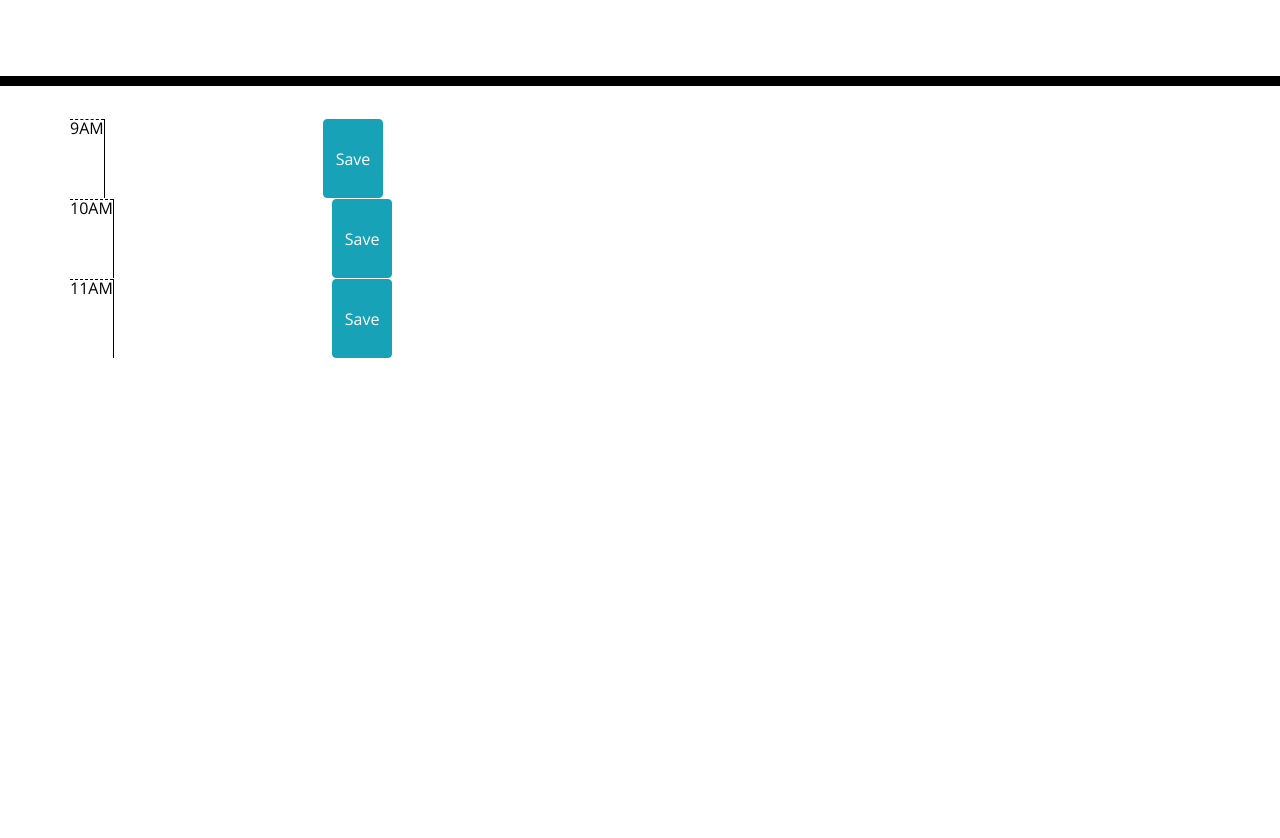
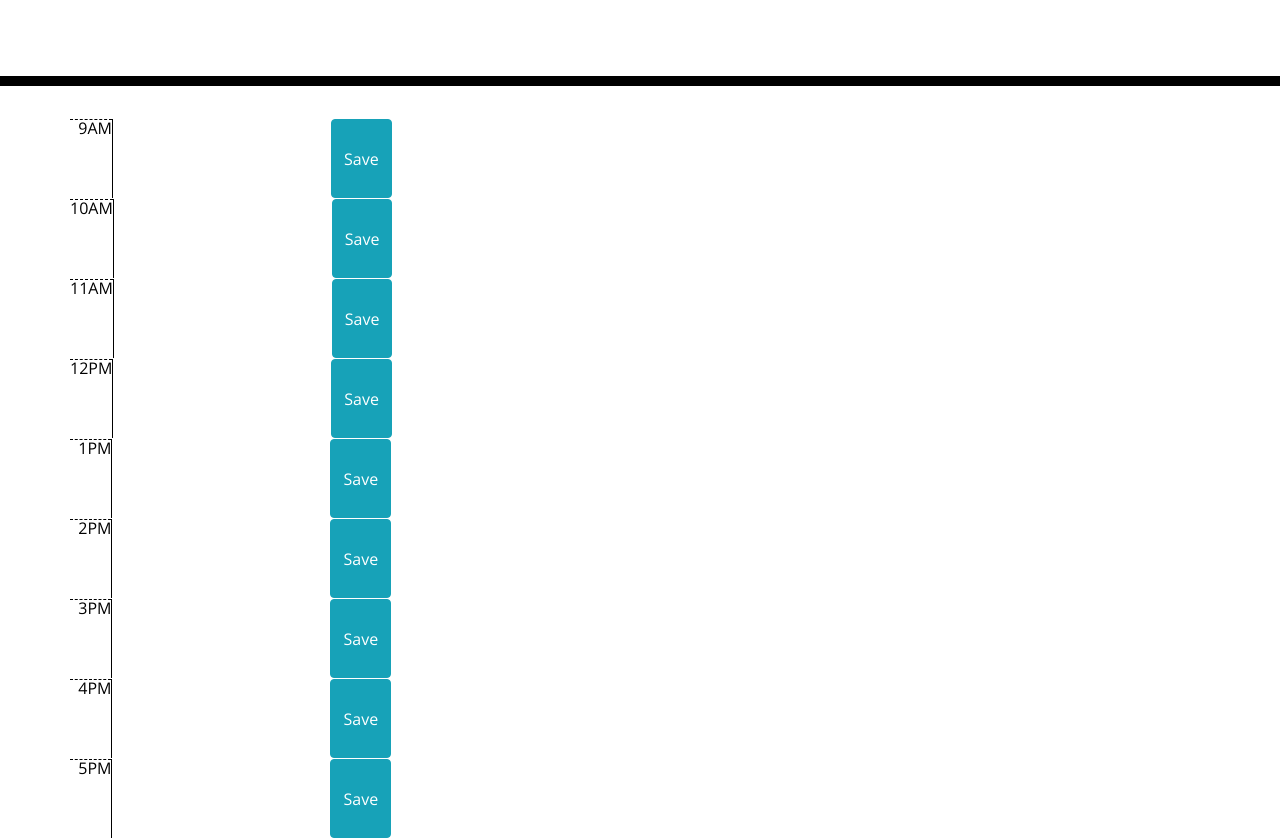
Before and after one commit to erumd/Work-Day-Scheduler, a plain HTML site: page index.html in a window 1280 px wide. Shown: the part 182-1020 px from the top of the page. Before the commit the page ends 800 px from the top, so only its background shows below. Drawn offline with nearby package versions, Linux system fonts and the light colour scheme.

Commit message:
added all rows but need to make it flex

```diff
--- a/index.html
+++ b/index.html
@@ -36,7 +36,7 @@
       <!-- Timeblocks go here -->
 
       <form class="row">
-        <label class="hour">9AM</label>
+        <label class="hour">  9AM</label>
         <textarea class="text" id="9am" row="0" ></textarea>
         <!-- do we need data-row? do we need name? -->
         <!-- <textarea class="text" id="9am" data-row="0"  name="9am"></textarea> -->
@@ -54,8 +54,37 @@
       <label class="hour">11AM</label>
       <textarea class="text" id="11am" row="0" ></textarea>
       <button type="button" class="btn btn-info">Save</button>
-  </form>
-
+     </form>
+     <form class="row">
+      <label class="hour">12PM</label>
+      <textarea class="text" id="12pm" row="0" ></textarea>
+      <button type="button" class="btn btn-info">Save</button>
+     </form>
+     <form class="row">
+      <label class="hour">  1PM</label>
+      <textarea class="text" id="1pm" row="0" ></textarea>
+      <button type="button" class="btn btn-info">Save</button>
+     </form>
+     <form class="row">
+      <label class="hour">  2PM</label>
+      <textarea class="text" id="2pm" row="0" ></textarea>
+      <button type="button" class="btn btn-info">Save</button>
+     </form>
+     <form class="row">
+      <label class="hour">  3PM</label>
+      <textarea class="text" id="3pm" row="0" ></textarea>
+      <button type="button" class="btn btn-info">Save</button>
+     </form>
+     <form class="row">
+      <label class="hour">  4PM</label>
+      <textarea class="text" id="1pm" row="0" ></textarea>
+      <button type="button" class="btn btn-info">Save</button>
+     </form>
+     <form class="row">
+      <label class="hour">  5PM</label>
+      <textarea class="text" id="1pm" row="0" ></textarea>
+      <button type="button" class="btn btn-info">Save</button>
+     </form>
 
 
 
```
